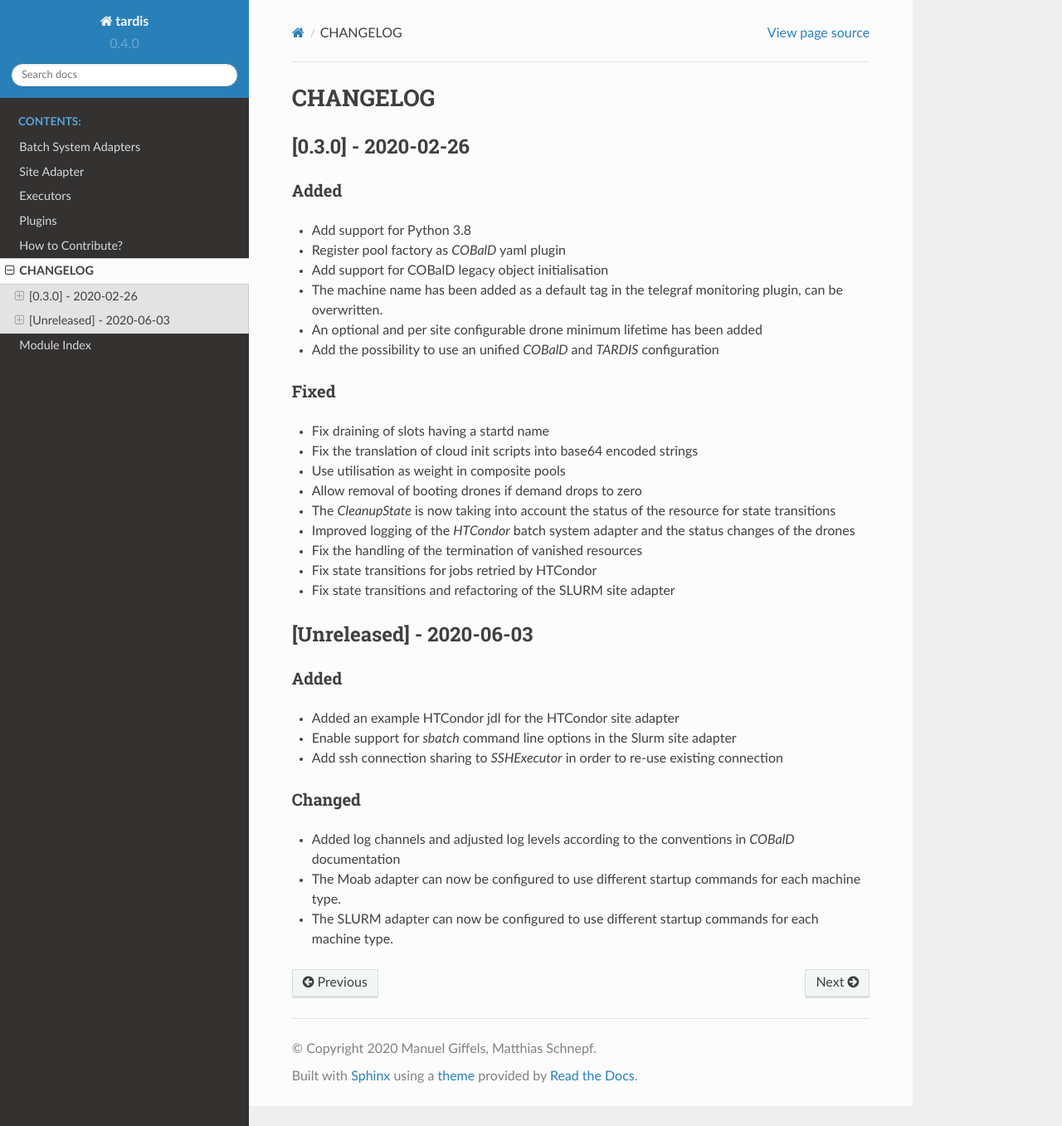
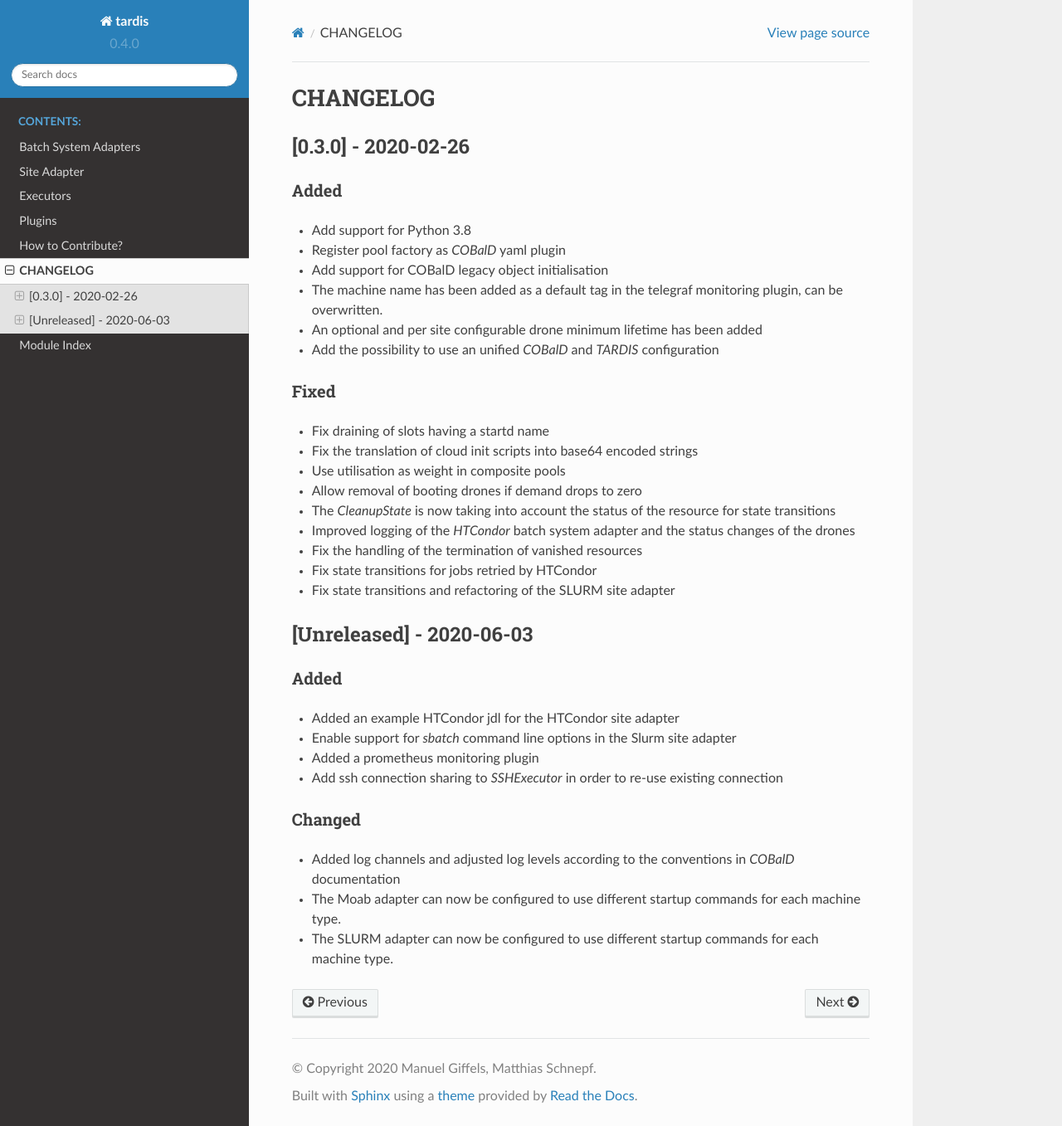
Before and after one commit to MatterMiners/tardis, a Sphinx documentation site: the page built from docs/source/changelog.rst, in a window 1280 px wide and 1357 px high. Shown: the whole window at 83% size. Built offline with Sphinx 7.4.7 and the Read the Docs theme 2.0.0, drawn with Linux system fonts in a browser that asks for light colours.

Commit message:
Add change log for prometheus monitoring

```diff
--- a/docs/source/changelog.rst
+++ b/docs/source/changelog.rst
@@ -40,6 +40,7 @@ Added
 
 * Added an example HTCondor jdl for the HTCondor site adapter
 * Enable support for `sbatch` command line options in the Slurm site adapter
+* Added a prometheus monitoring plugin
 * Add ssh connection sharing to `SSHExecutor` in order to re-use existing connection
 
 Changed
--- /dev/null
+++ b/docs/source/changes/142.add_prometheus_plugin.yaml
@@ -0,0 +1,6 @@
+category: added
+summary: "Added a prometheus monitoring plugin"
+pull requests:
+  - 142
+description: |
+  Added a new plugin to enable support for prometheus monitoring.
```
